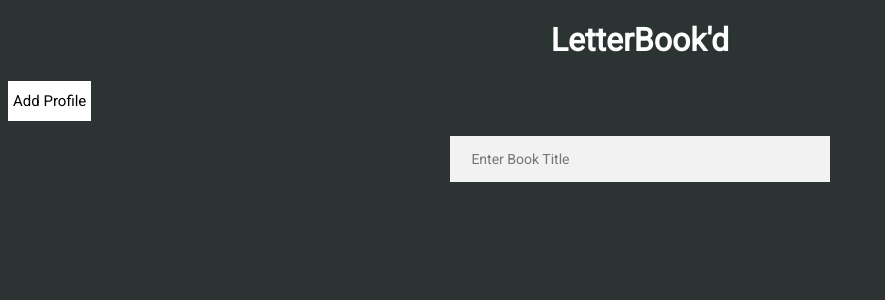
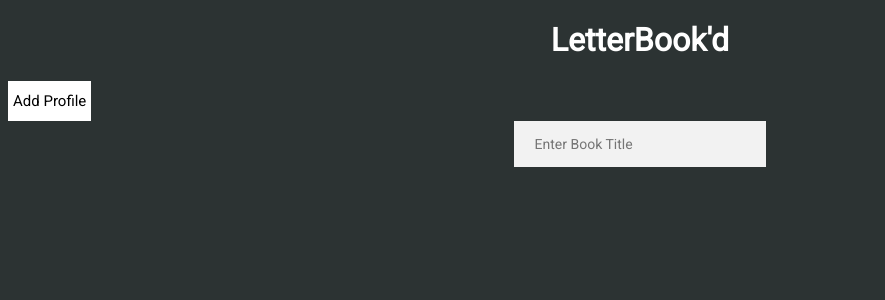
Before and after one commit to roxyabedi/LetterBook-d, a Node server app: page / in a window 1280 px wide. Shown: the top 300 px of the page, without its empty margins (0-885 px from the left). Run offline with Node 20, Linux system fonts and the light colour scheme; data that the repository does not hold is empty.

Commit message:
Update styles.css

```diff
--- a/public/styles/styles.css
+++ b/public/styles/styles.css
@@ -77,9 +77,9 @@ input {
     font-family: "Roboto", sans-serif;
     outline: 0;
     background: #f2f2f2;
-    width: 30%;
+    width: 20%;
     border: 0;
-    margin: 15px;
+    margin:z15px;
     padding: 15px;
     box-sizing: border-box;
     font-size: 14px;
@@ -153,5 +153,6 @@ input {
     box-sizing: border-box;
     font-size: 14px;
     padding-left: 21px;
+    width: 60%;
   }
 }
```
